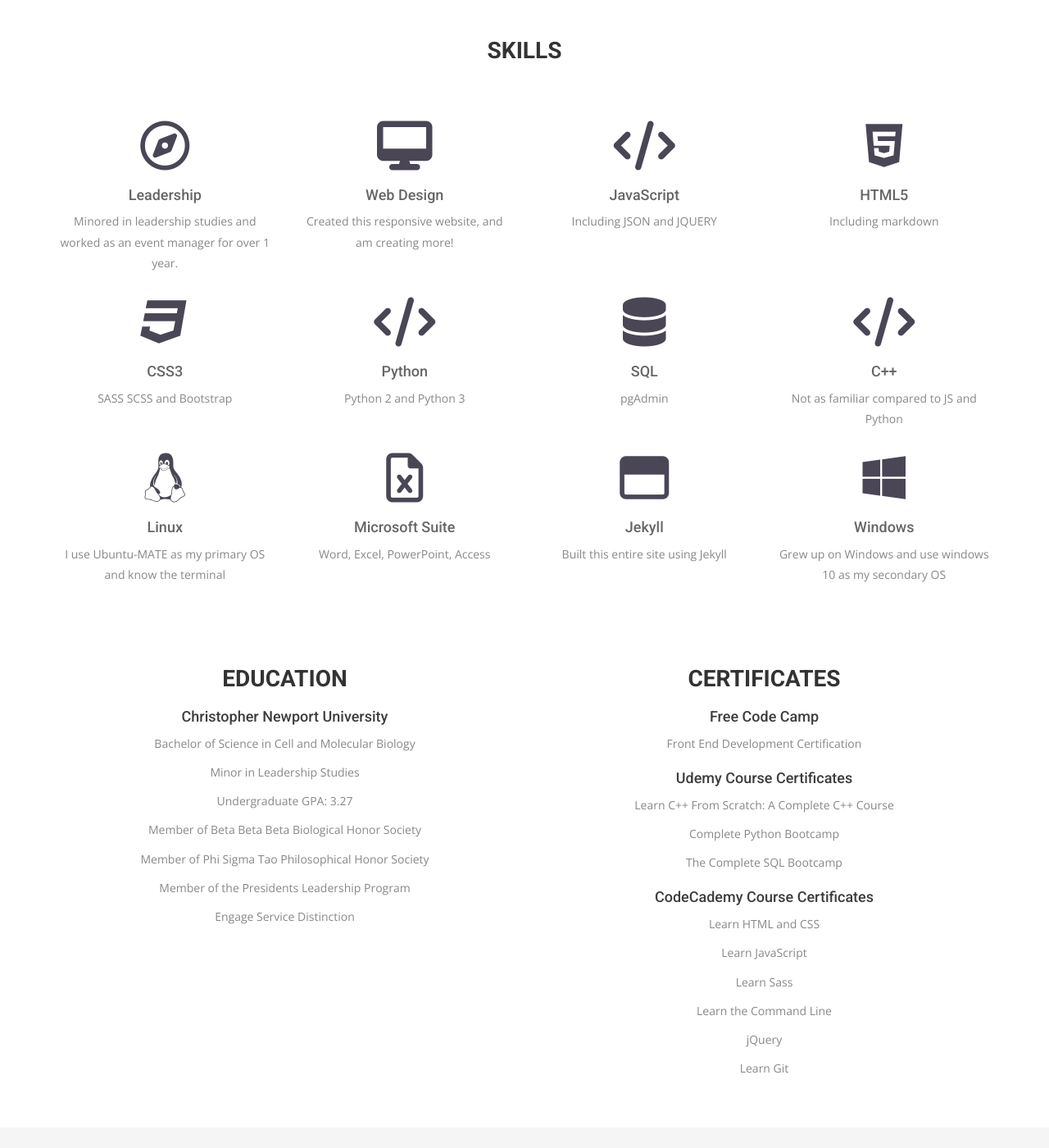
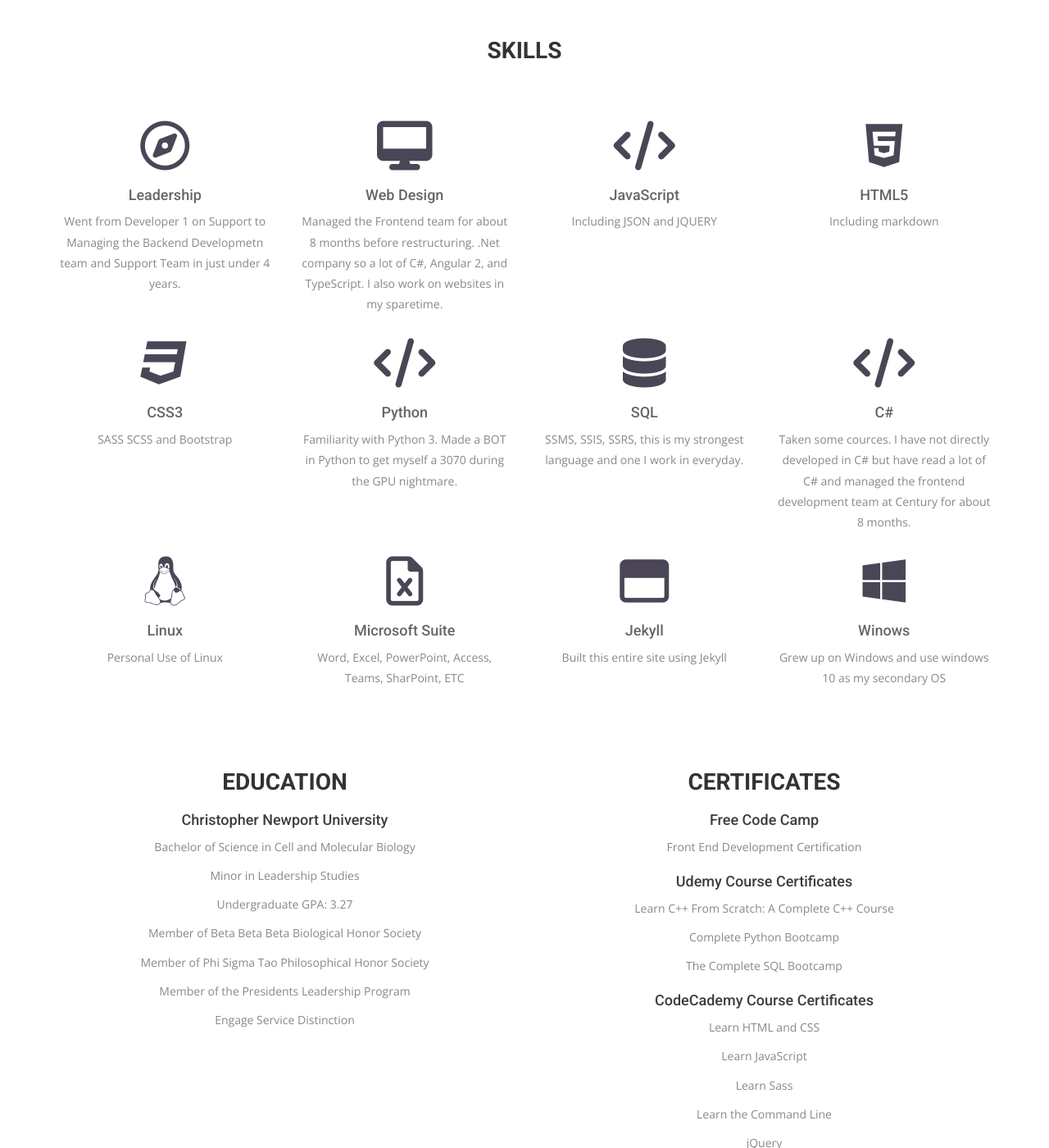
Before and after one commit to ForrestAmeling/home, a Jekyll site: the page built from index.html, in a window 1280 px wide and 1400 px high, scrolled down 804 px. Shown: the whole window at 82% size. Built offline with Jekyll 4.4.1, drawn with Linux system fonts in a browser that asks for light colours; nearby versions of some CDN libraries; some web fonts are replaced; library files that are not in the unit come from our copies; comment, search, counter and statistics services are not loaded.

Commit message:
Updated Copy on SKills

```diff
--- a/_includes/home-skills.html
+++ b/_includes/home-skills.html
@@ -1,4 +1,3 @@
-
 <!-- skills Start -->
 <section id="skills">
   <div class="container">
@@ -12,14 +11,16 @@
         <div class="skills-item">
           <i class="fa fa-compass"></i>
           <h4>Leadership</h4>
-              <p>Minored in leadership studies and worked as an event manager for over 1 year.</p>
+          <p>Went from Developer 1 on Support to Managing the Backend Developmetn team and Support Team in just under 4
+            years.</p>
         </div>
       </div>
       <div class="col-sm-6 col-sm-3">
         <div class="skills-item">
           <i class="fa fa-desktop"></i>
           <h4>Web Design</h4>
-              <p>Created this responsive website, and am creating more!</p>
+          <p>Managed the Frontend team for about 8 months before restructuring. .Net company so a lot of C#, Angular 2,
+            and TypeScript. I also work on websites in my sparetime.</p>
         </div>
       </div>
       <div class="col-sm-6 col-sm-3">
@@ -49,21 +50,22 @@
         <div class="skills-item">
           <i class="fa fa-code"></i>
           <h4>Python</h4>
-              <p>Python 2 and Python 3</p>
+          <p>Familiarity with Python 3. Made a BOT in Python to get myself a 3070 during the GPU nightmare. </p>
         </div>
       </div>
       <div class="col-sm-6 col-sm-3">
         <div class="skills-item">
           <i class="fa fa-database"></i>
           <h4>SQL</h4>
-              <p>pgAdmin</p>
+          <p>SSMS, SSIS, SSRS, this is my strongest language and one I work in everyday.</p>
         </div>
       </div>
       <div class="col-sm-6 col-sm-3">
         <div class="skills-item">
           <i class="fa fa-code"></i>
-              <h4>C++</h4>
-              <p>Not as familiar compared to JS and Python</p>
+          <h4>C#</h4>
+          <p>Taken some cources. I have not directly developed in C# but have read a lot of C# and managed the frontend
+            development team at Century for about 8 months.</p>
         </div>
       </div>
     </div>
@@ -72,14 +74,14 @@
         <div class="skills-item">
           <i class="fa fa-linux"></i>
           <h4>Linux</h4>
-              <p>I use Ubuntu-MATE as my primary OS and know the terminal</p>
+          <p>Personal Use of Linux</p>
         </div>
       </div>
       <div class="col-sm-6 col-sm-3">
         <div class="skills-item">
           <i class="fa fa-file-excel-o"></i>
           <h4>Microsoft Suite</h4>
-              <p>Word, Excel, PowerPoint, Access</p>
+          <p>Word, Excel, PowerPoint, Access, Teams, SharPoint, ETC</p>
         </div>
       </div>
       <div class="col-sm-6 col-sm-3">
@@ -92,7 +94,7 @@
       <div class="col-sm-6 col-sm-3">
         <div class="skills-item">
           <i class="fa fa-windows"></i>
-              <h4>Windows</h4>
+          <h4>Winows</h4>
           <p>Grew up on Windows and use windows 10 as my secondary OS</p>
         </div>
       </div>
```
Lines whose indentation alone changed are shown as unchanged.
